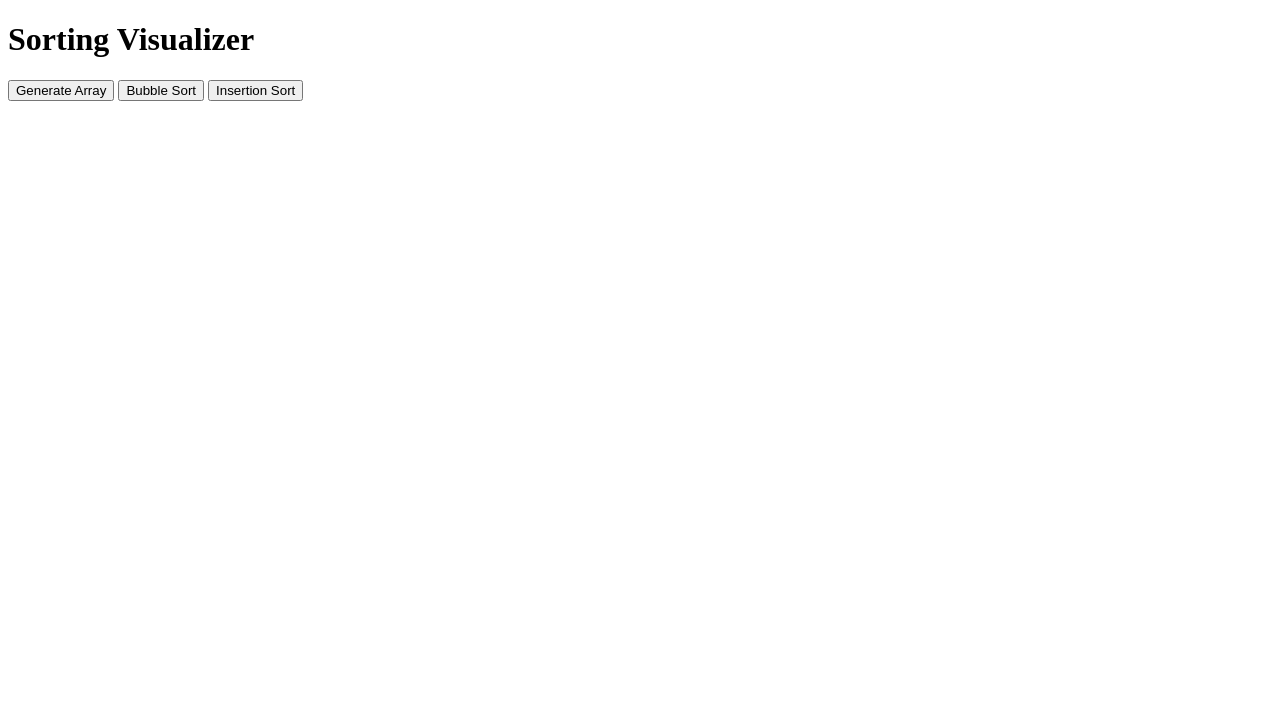
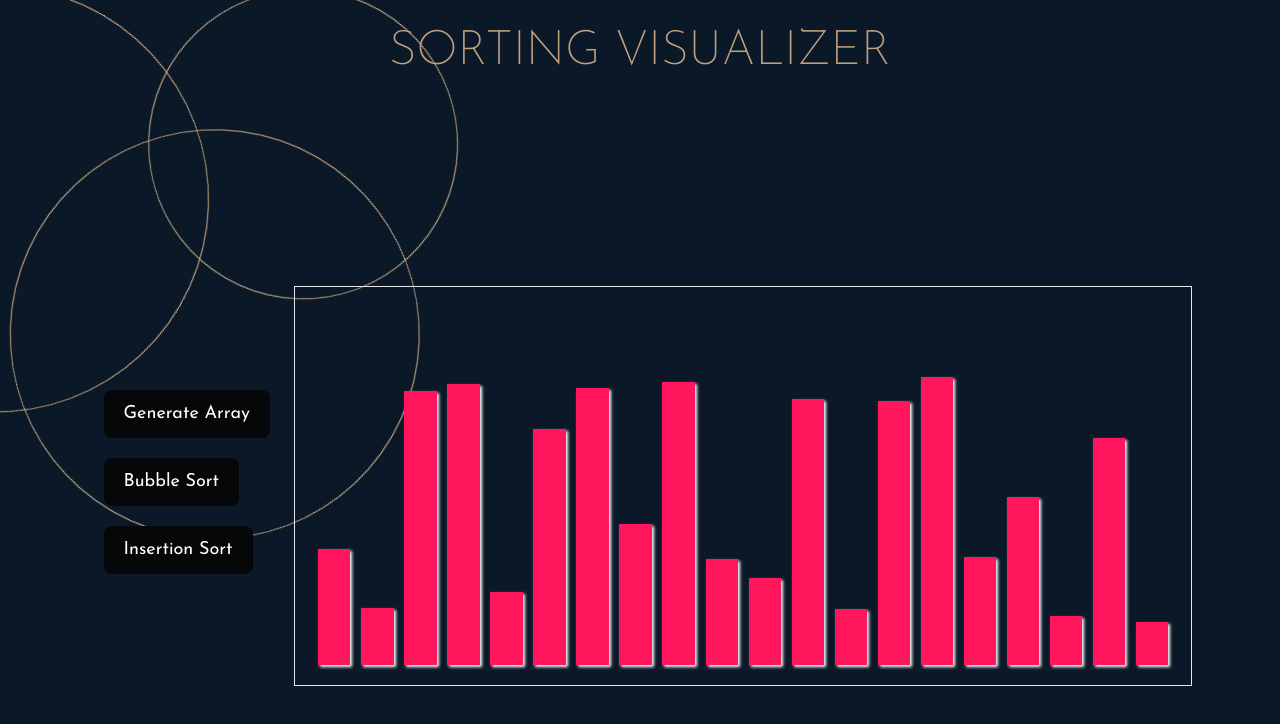
Before and after one commit to chetanhasarmani/meetSortingWesite, a plain HTML site: page index.html in a window 1280 px wide. Drawn offline with Linux system fonts and the light colour scheme; the site is published under a folder, as on GitHub Pages, so addresses that start at the root find nothing.

Commit message:
Update index.html

```diff
--- a/index.html
+++ b/index.html
@@ -12,8 +12,8 @@
     <link rel="preconnect" href="https://fonts.gstatic.com" crossorigin>
     <link href="https://fonts.googleapis.com/css2?family=Josefin+Sans:ital,wght@0,100;0,200;0,300;0,400;0,600;1,200;1,300;1,400;1,500&display=swap" rel="stylesheet">
 
-  <script type="module" crossorigin src="/assets/index-2df97389.js"></script>
-  <link rel="stylesheet" href="/assets/index-d08c3223.css">
+  <script type="module" crossorigin src="./assets/index-2df97389.js"></script>
+  <link rel="stylesheet" href="./assets/index-d08c3223.css">
 </head>
 <body>
 
```
